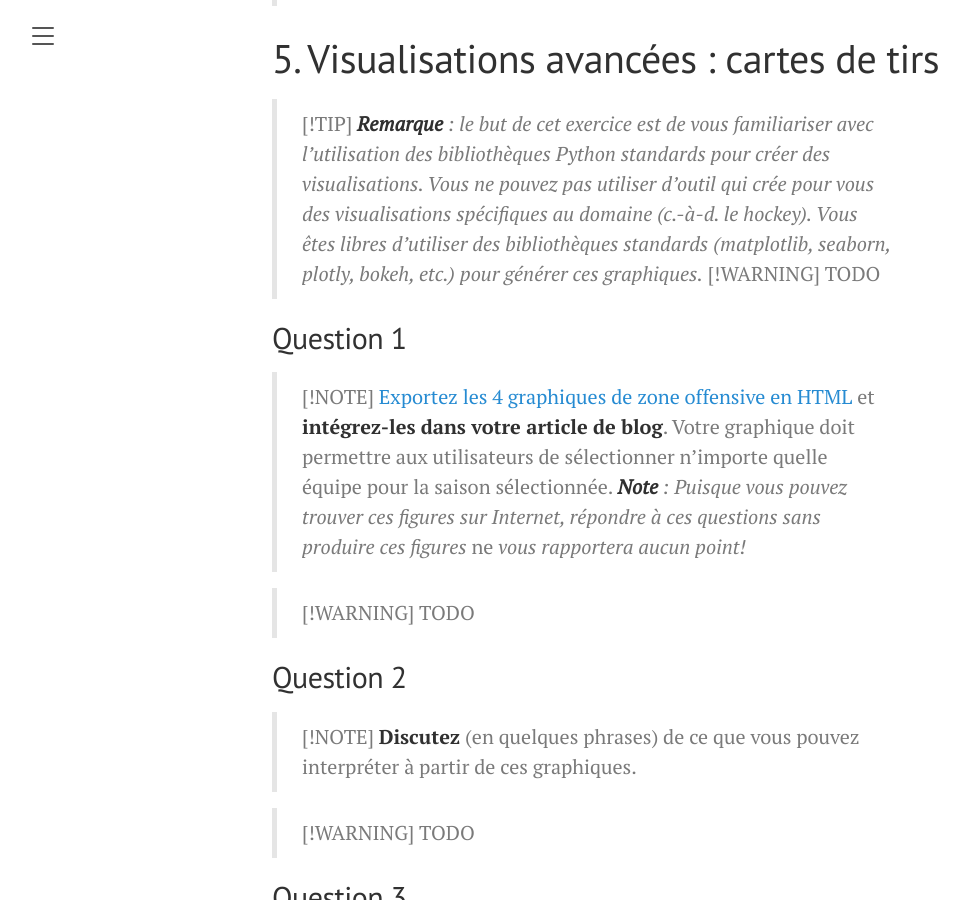
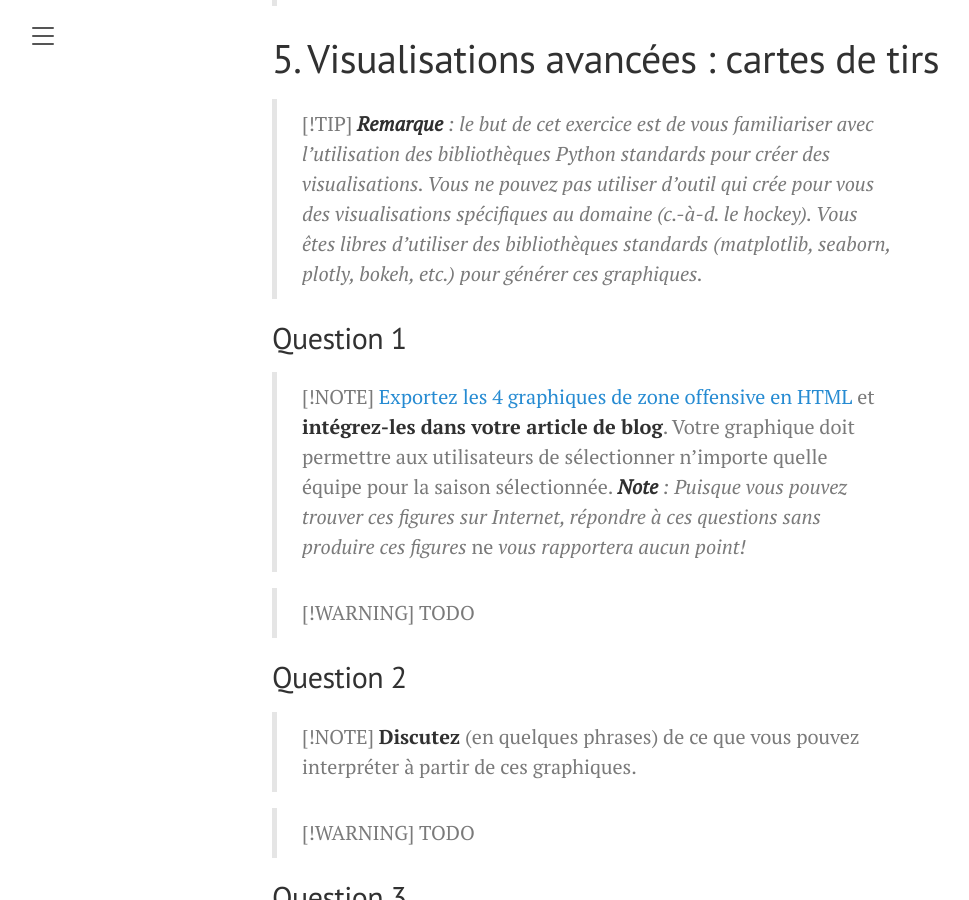
Before and after one commit to ammou35/LNH-data-science, a Jekyll site: the page built from data_science_blog/_posts/2026-09-30-milestone-1.md, in a window 1280 px wide and 900 px high, scrolled down 6335 px. Shown: the whole window, without its empty margins (8-977 px from the left). Built offline with Jekyll 4.4.1, drawn with Linux system fonts in a browser that asks for light colours.

Commit message:
Correction mineure

```diff
--- a/data_science_blog/_posts/2026-09-30-milestone-1.md
+++ b/data_science_blog/_posts/2026-09-30-milestone-1.md
@@ -99,8 +99,6 @@ title: Milestone 1
 
 > [!TIP]
 > ***Remarque** : le but de cet exercice est de vous familiariser avec l'utilisation des bibliothèques Python standards pour créer des visualisations. Vous ne pouvez pas utiliser d'outil qui crée pour vous des visualisations spécifiques au domaine (c.-à-d. le hockey). Vous êtes libres d'utiliser des bibliothèques standards (matplotlib, seaborn, plotly, bokeh, etc.) pour générer ces graphiques.*
-> [!WARNING]
-> TODO
 
 ## Question 1
 
```
